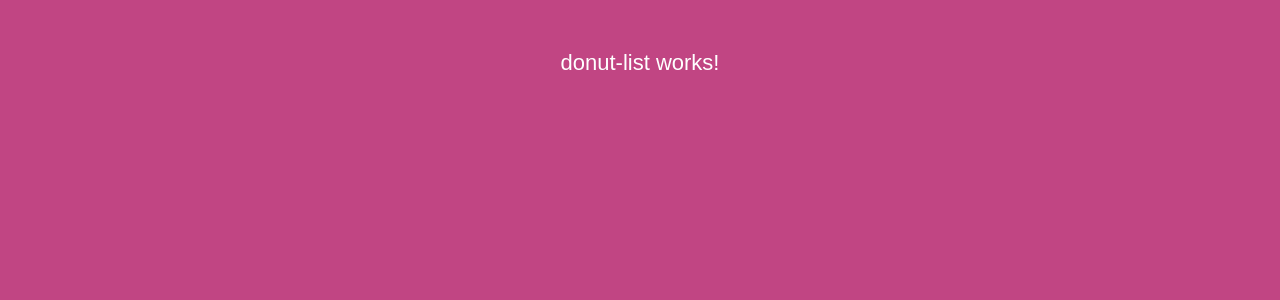
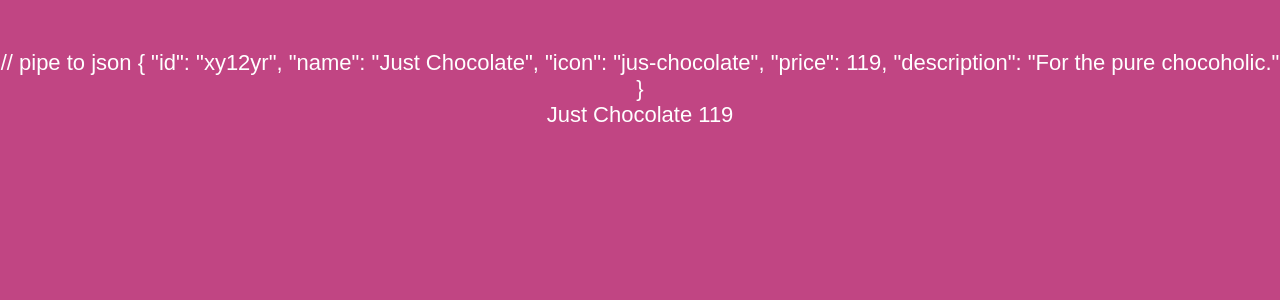
Before and after one commit to ultimatecourses/angular-basics-seed, an Angular app: page / in a window 1280 px wide. Shown: the top 300 px of the page. Built offline with nearby package versions, Linux system fonts and the light colour scheme; a web font is replaced by a local one.

Commit message:
Use the NgOnInit Lifecycle Hook

```diff
--- a/src/app/admin/containers/donut-list/donut-list.component.ts
+++ b/src/app/admin/containers/donut-list/donut-list.component.ts
@@ -1,15 +1,51 @@
-import { Component } from '@angular/core';
+import {Component, OnInit} from '@angular/core';
 
 @Component({
   selector: 'app-donut-list',
   template: `
-    <p>
-      donut-list works!
-    </p>
+      <div>
+        // pipe to json
+        {{ donut | json }}
+          <div>
+              {{ donut.name }}
+              {{ donut.price }}
+          </div>
+      </div>
   `,
   styles: [
   ]
 })
-export class DonutListComponent {
+export class DonutListComponent implements OnInit {
+  // Declaratie hier maar vullen in ngOnInit()
+  donut!: any;
+  donuts!: any[];
 
+  constructor() {}
+
+  ngOnInit(): void {
+    this.donuts = [
+      {
+        id: 'xy12yr',
+        name: 'Just Chocolate',
+        icon: 'jus-chocolate',
+        price: 119,
+        description: 'For the pure chocoholic.',
+      },
+      {
+        id: 'zy19yr',
+        name: 'Glazed Fudge',
+        icon: 'glazed-fudge',
+        price: 129,
+        description: 'Sticky perfection.',
+      },
+      {
+        id: 'qy19ya',
+        name: 'Caramel Swirl',
+        icon: 'caramel-swirl',
+        price: 129,
+        description: 'Chocolate drizzled with caramel',
+      }
+    ]
+    this.donut = this.donuts[0];
+  }
 }
```
